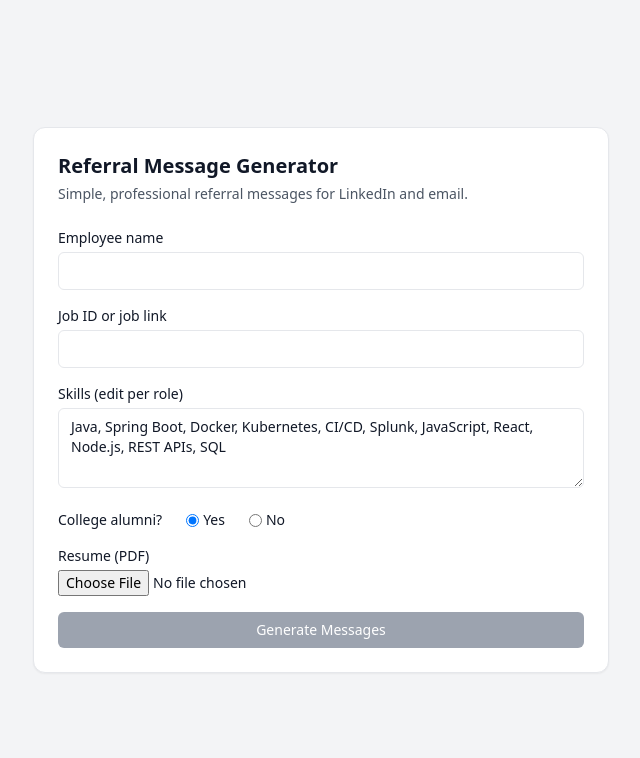
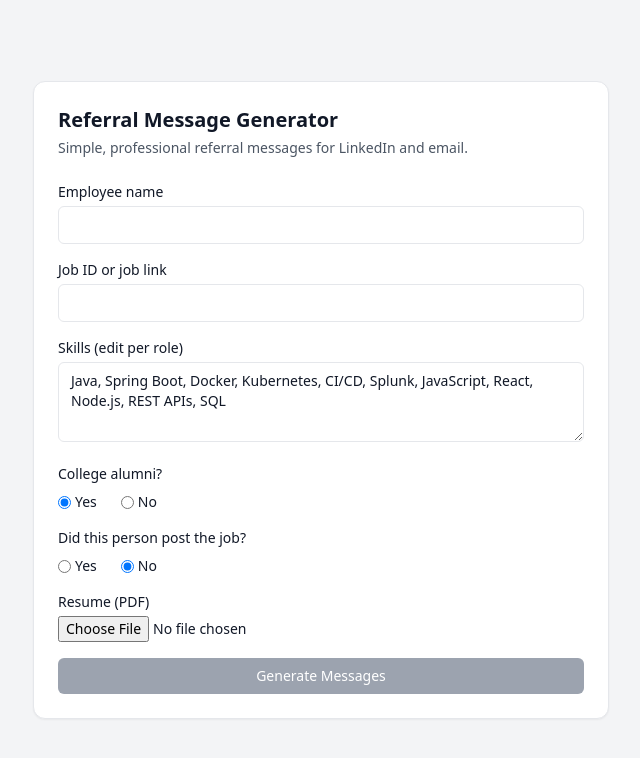
Before and after one commit to vaibhavtiwari0112/referrral-message-generator, a Next.js app: page / in a window 1280 px wide. Shown: the top 758 px of the page, without its empty margins (319-959 px from the left). Built offline with nearby package versions, Linux system fonts and the light colour scheme.

Commit message:
fifth commit

```diff
--- a/app/page.js
+++ b/app/page.js
@@ -5,6 +5,7 @@ export default function Home() {
   const [employeeName, setEmployeeName] = useState("");
   const [jobLink, setJobLink] = useState("");
   const [alumni, setAlumni] = useState("yes");
+  const [postedByEmployee, setPostedByEmployee] = useState("no");
   const [resumeName, setResumeName] = useState("");
   const [skills, setSkills] = useState(
     "Java, Spring Boot, Docker, Kubernetes, CI/CD, Splunk, JavaScript, React, Node.js, REST APIs, SQL"
@@ -21,13 +22,18 @@ export default function Home() {
         ? "I noticed we’re from the same college, so thought I’d reach out."
         : "I came across your profile while exploring the team.";
 
+    const jobReference =
+      postedByEmployee === "yes"
+        ? `I saw your post about this opening (${jobLink}) and it caught my attention.`
+        : `I came across this role (${jobLink}) while looking into opportunities at your company.`;
+
     const linkedin = `Hi ${employeeName},
 
 Hope you’re doing well. ${alumniLine}
 
-I’m currently working as a System Engineer at TCS and came across this role (${jobLink}). It looks aligned with my experience.
+${jobReference}
 
-I mainly work with ${skills}. If you feel this could be a good fit, your referral would genuinely help me take the next step in my career, and I’d really appreciate your guidance.
+I’m currently working as a System Engineer at TCS and mostly work with ${skills}. If you feel this could be a good fit, your referral would genuinely help me take the next step in my career, and I’d really appreciate your guidance.
 
 Thanks for your time.`;
 
@@ -37,10 +43,9 @@ Hi ${employeeName},
 
 Hope you’re doing well. ${alumniLine}
 
-I’m currently working as a System Engineer at TCS and came across this role:
-${jobLink}
+${jobReference}
 
-It aligns well with my experience in ${skills}. If possible, I’d really appreciate a referral or any guidance.
+I’m currently working as a System Engineer at TCS, with experience in ${skills}. If possible, I’d really appreciate a referral or any guidance.
 
 Please find my resume attached${resumeName ? ` (${resumeName})` : ""}.
 
@@ -99,8 +104,9 @@ Vaibhav Tiwari`;
             />
           </div>
 
-          <div className="flex items-center gap-6 text-sm">
+          <div className="flex flex-col gap-2 text-sm">
             <span className="font-medium">College alumni?</span>
+            <div className="flex gap-6">
               <label className="flex items-center gap-1">
                 <input
                   type="radio"
@@ -117,6 +123,29 @@ Vaibhav Tiwari`;
                 />
                 No
               </label>
+            </div>
+          </div>
+
+          <div className="flex flex-col gap-2 text-sm">
+            <span className="font-medium">Did this person post the job?</span>
+            <div className="flex gap-6">
+              <label className="flex items-center gap-1">
+                <input
+                  type="radio"
+                  checked={postedByEmployee === "yes"}
+                  onChange={() => setPostedByEmployee("yes")}
+                />
+                Yes
+              </label>
+              <label className="flex items-center gap-1">
+                <input
+                  type="radio"
+                  checked={postedByEmployee === "no"}
+                  onChange={() => setPostedByEmployee("no")}
+                />
+                No
+              </label>
+            </div>
           </div>
 
           <div>
```
Lines whose indentation alone changed are shown as unchanged.
